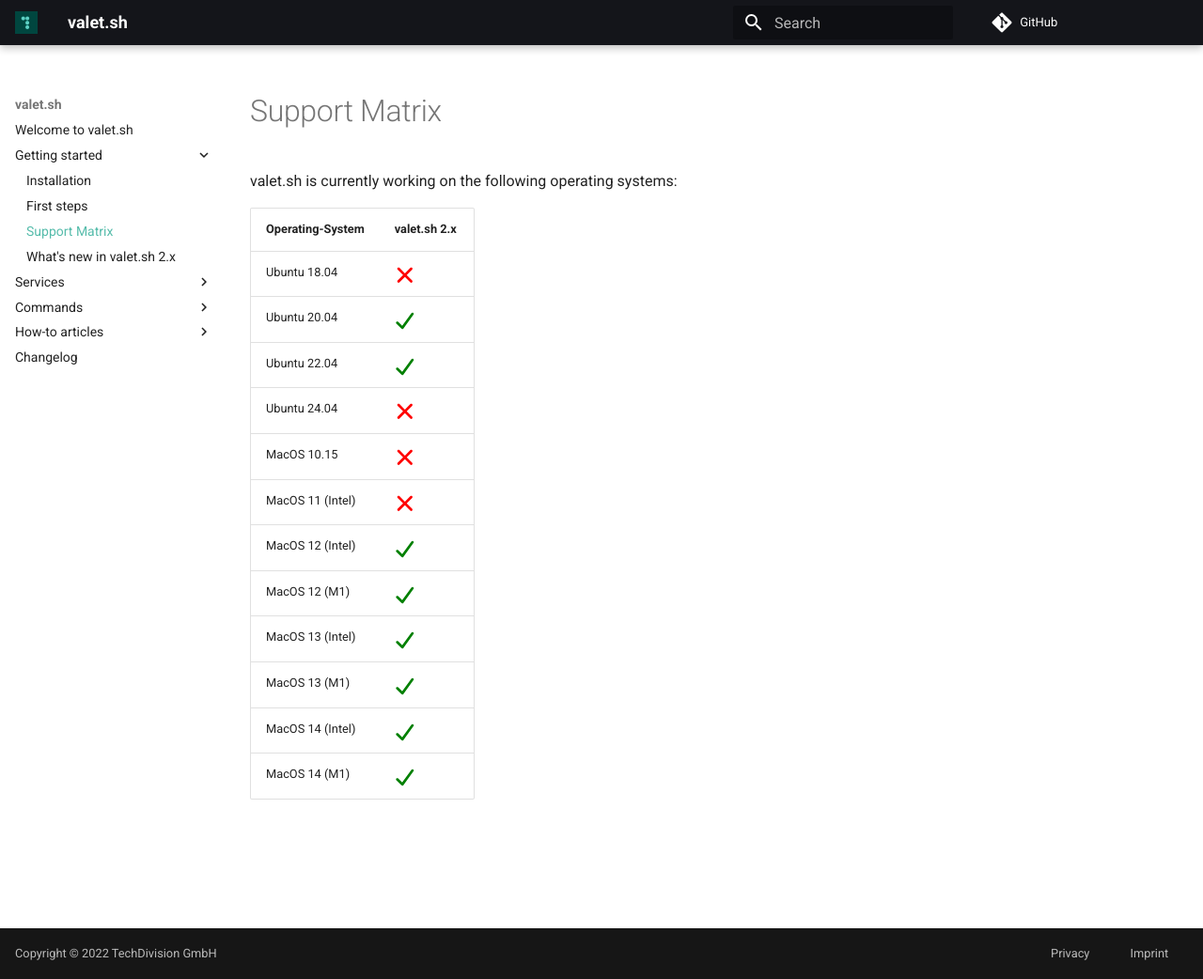
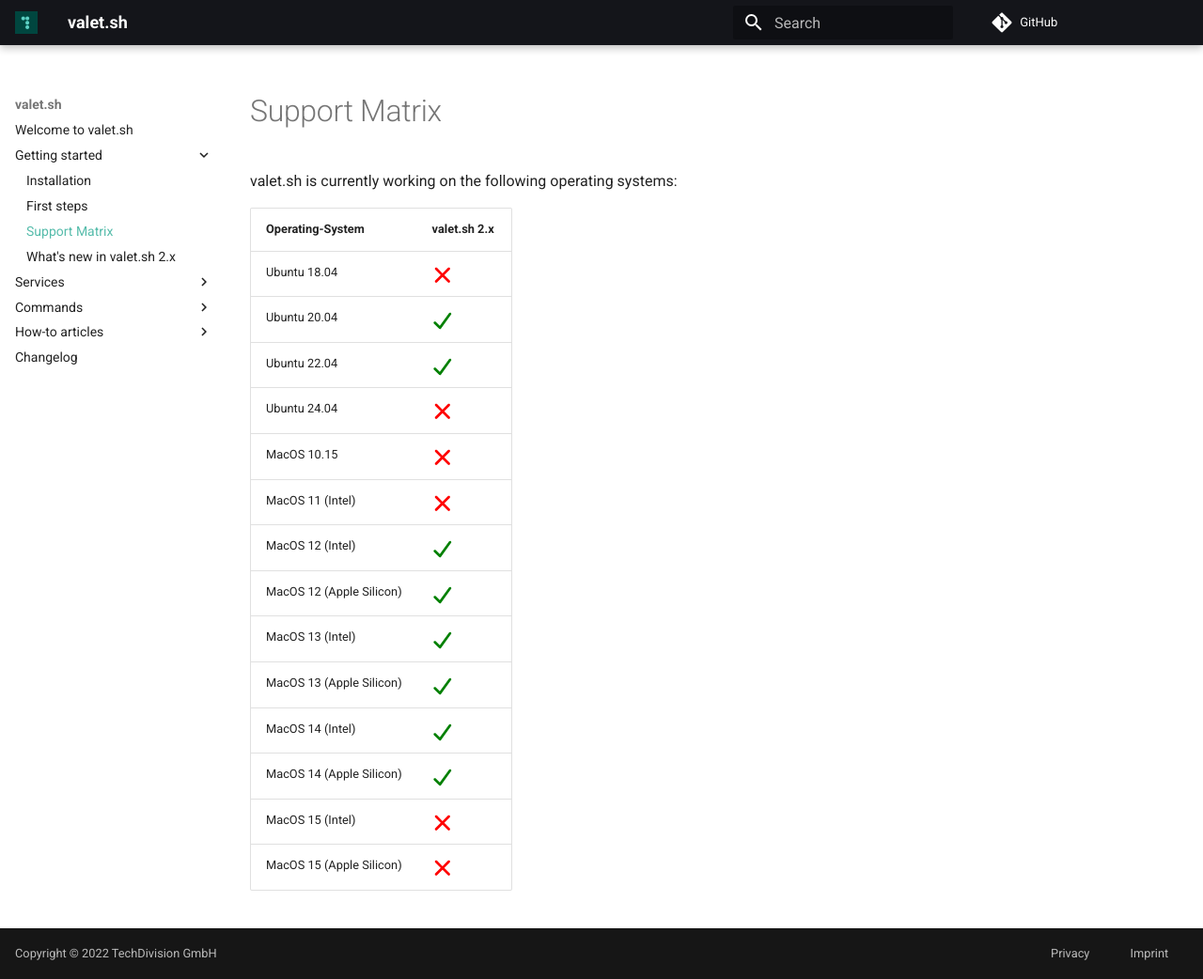
Before and after one commit to valet-sh/docs, an MkDocs documentation site: the page built from docs/getting-started/support-matrix.md, in a window 1280 px wide and 1042 px high. Shown: the whole window at 94% size. Built offline with MkDocs 1.6.1 and Material for MkDocs 9.7.7, drawn with Linux system fonts in a browser that asks for light colours; comment, search, counter and statistics services are not loaded.

Commit message:
Update support-matrix.md

```diff
--- a/docs/getting-started/support-matrix.md
+++ b/docs/getting-started/support-matrix.md
@@ -9,15 +9,17 @@
 
 | Operating-System | valet.sh 2.x                            |
 |------------------|-----------------------------------------|
-| Ubuntu 18.04     | :fontawesome-solid-xmark:{ .cross-mark } |
-| Ubuntu 20.04     | :fontawesome-solid-check:{ .check-mark } |
-| Ubuntu 22.04     | :fontawesome-solid-check:{ .check-mark } |
-| Ubuntu 24.04     | :fontawesome-solid-xmark:{ .cross-mark } |
-| MacOS 10.15      | :fontawesome-solid-xmark:{ .cross-mark } |
-| MacOS 11 (Intel) | :fontawesome-solid-xmark:{ .cross-mark } |
-| MacOS 12 (Intel) | :fontawesome-solid-check:{ .check-mark } |
-| MacOS 12 (M1)    | :fontawesome-solid-check:{ .check-mark } |
-| MacOS 13 (Intel) | :fontawesome-solid-check:{ .check-mark } |
-| MacOS 13 (M1)    | :fontawesome-solid-check:{ .check-mark } |
-| MacOS 14 (Intel) | :fontawesome-solid-check:{ .check-mark } |
-| MacOS 14 (M1)    | :fontawesome-solid-check:{ .check-mark } |
+| Ubuntu 18.04             | :fontawesome-solid-xmark:{ .cross-mark } |
+| Ubuntu 20.04             | :fontawesome-solid-check:{ .check-mark } |
+| Ubuntu 22.04             | :fontawesome-solid-check:{ .check-mark } |
+| Ubuntu 24.04             | :fontawesome-solid-xmark:{ .cross-mark } |
+| MacOS 10.15              | :fontawesome-solid-xmark:{ .cross-mark } |
+| MacOS 11 (Intel)         | :fontawesome-solid-xmark:{ .cross-mark } |
+| MacOS 12 (Intel)         | :fontawesome-solid-check:{ .check-mark } |
+| MacOS 12 (Apple Silicon) | :fontawesome-solid-check:{ .check-mark } |
+| MacOS 13 (Intel)         | :fontawesome-solid-check:{ .check-mark } |
+| MacOS 13 (Apple Silicon) | :fontawesome-solid-check:{ .check-mark } |
+| MacOS 14 (Intel)         | :fontawesome-solid-check:{ .check-mark } |
+| MacOS 14 (Apple Silicon) | :fontawesome-solid-check:{ .check-mark } |
+| MacOS 15 (Intel)         | :fontawesome-solid-xmark:{ .cross-mark } |
+| MacOS 15 (Apple Silicon) | :fontawesome-solid-xmark:{ .cross-mark } |
```
